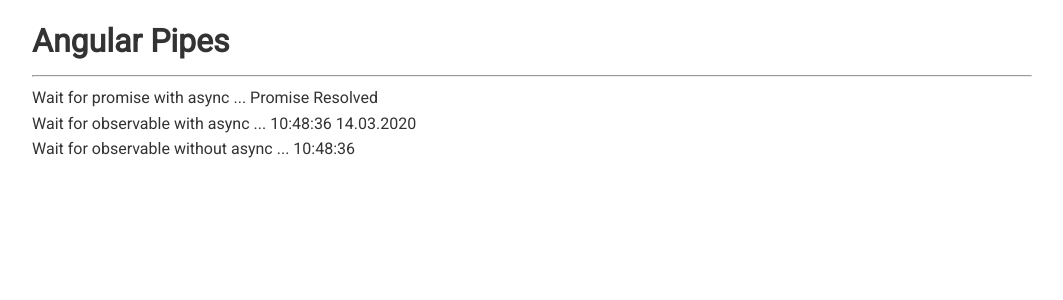
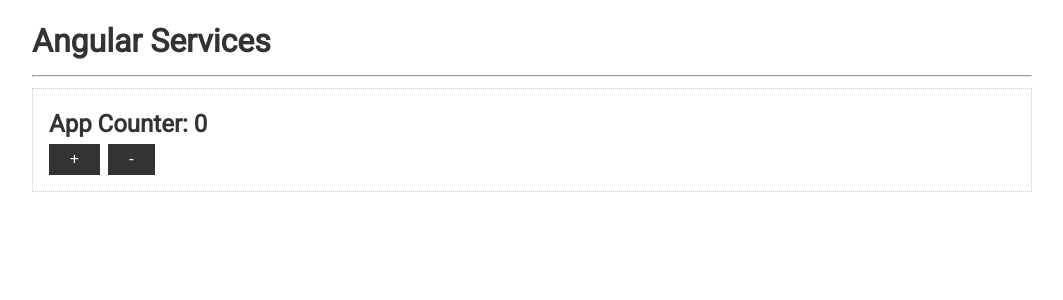
Before and after one commit to Chuchundrium/Angular-theory, an Angular app: page / in a window 1280 px wide. Shown: the top 300 px of the page, without its empty margins (108-1171 px from the left). Built offline with nearby package versions, Linux system fonts and the light colour scheme.

Commit message:
06-Services-01-service-creation

```diff
--- a/src/app/app.component.html
+++ b/src/app/app.component.html
@@ -1,7 +1,9 @@
 <div class="container">
-  <h1>Angular Pipes</h1>
+  <h1>Angular Services</h1>
   <hr>
-  <p>Wait for promise with async ... {{ promise | async }}</p>
-  <p>Wait for observable with async ... {{ date | async | date:'HH:mm:ss dd.MM.yyyy'}}</p>
-  <p>Wait for observable without async ... {{ dateTest | date:'HH:mm:ss'}}</p>
-</div>
+  <div class="card">
+    <h2>App Counter: {{ appCounterService.counter }}</h2>
+    <button class="btn" (click)="appCounterService.increase()">+</button>
+    <button class="btn" (click)="appCounterService.decrease()">-</button>
+  </div>
+  </div>
--- a/src/app/app.component.ts
+++ b/src/app/app.component.ts
@@ -1,39 +1,13 @@
-import {Component, OnInit} from '@angular/core';
-import {Observable} from 'rxjs';
+import { Component } from '@angular/core';
+import {AppCounterService} from './services/app-counter.service';
 
-export interface Post {
-  title: string;
-  text: string;
-}
+
 @Component({
   selector: 'app-root',
   templateUrl: './app.component.html',
   styleUrls: ['./app.component.scss']
 })
-export class AppComponent implements OnInit {
-  promise: Promise<string> = new Promise<string>(resolve => {
-    setTimeout(() => {
-      resolve('Promise Resolved');
-    }, 4000);
-  });
+export class AppComponent  {
+  constructor(public appCounterService: AppCounterService) {  }
 
-  date: Observable<Date> = new Observable(obs => {
-    setInterval(() => {
-      obs.next(new Date());
-    }, 1000);
-  });
-
-  dateTest$: Observable<Date> = new Observable(obs => {
-    setInterval(() => {
-      obs.next(new Date());
-    }, 1000);
-  });
-
-  dateTest: Date;
-
-  ngOnInit(): void {
-    this.dateTest$.subscribe(date => {
-      this.dateTest = date;
-    });
-  }
 }
--- a/src/app/pipes/ex-marks.pipe.ts
+++ /dev/null
@@ -1,12 +0,0 @@
-import { Pipe, PipeTransform } from '@angular/core';
-
-@Pipe({
-  name: 'exMarks'
-})
-export class ExMarksPipe implements PipeTransform {
-
-  transform(str: string): string {
-    return `${str.trim()}!!!!!`;
-  }
-
-}
--- a/src/app/pipes/filter.pipe.ts
+++ /dev/null
@@ -1,19 +0,0 @@
-import { Pipe, PipeTransform } from '@angular/core';
-import {Post} from '../app.component';
-
-@Pipe({
-  name: 'filter',
-  pure: false
-})
-export class FilterPipe implements PipeTransform {
-
-  transform(posts: Post[], search: string = '', field: string = 'title'): Post[] {
-    if (!search.trim()) {
-      return posts;
-    }
-    return posts.filter(post => {
-      return post[field].toLowerCase().includes(search.toLowerCase());
-    });
-  }
-
-}
--- a/src/app/pipes/mult-by.pipe.ts
+++ /dev/null
@@ -1,11 +0,0 @@
-import {Pipe, PipeTransform} from '@angular/core';
-
-@Pipe({
-  name: 'mult'
-})
-export class MultByPipe implements PipeTransform {
-  transform(num: number, pow: number = 2): number {
-    return num * pow;
-  }
-
-}
--- /dev/null
+++ b/src/app/services/app-counter.service.ts
@@ -0,0 +1,9 @@
+export class AppCounterService {
+  counter = 0;
+  increase() {
+    this.counter++;
+  }
+  decrease() {
+    this.counter--;
+  }
+}
```
Also changed, not shown: src/app/app.module.ts (+5 -8 lines).
